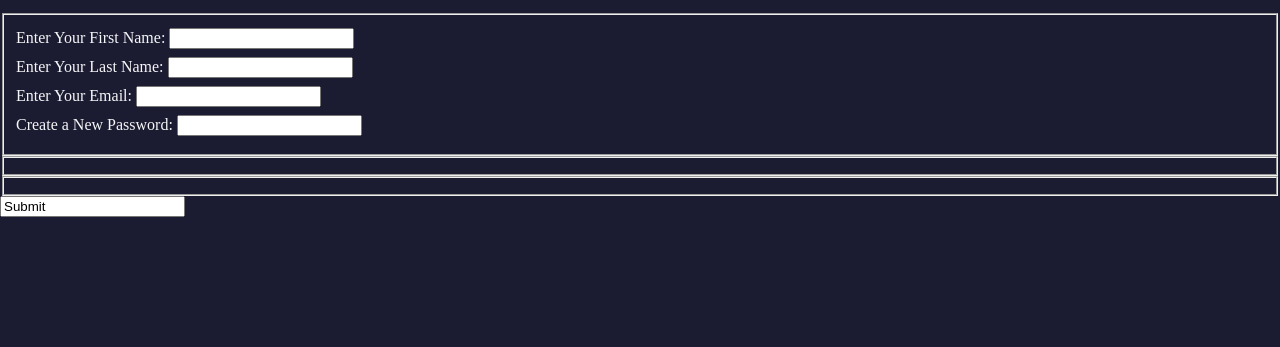
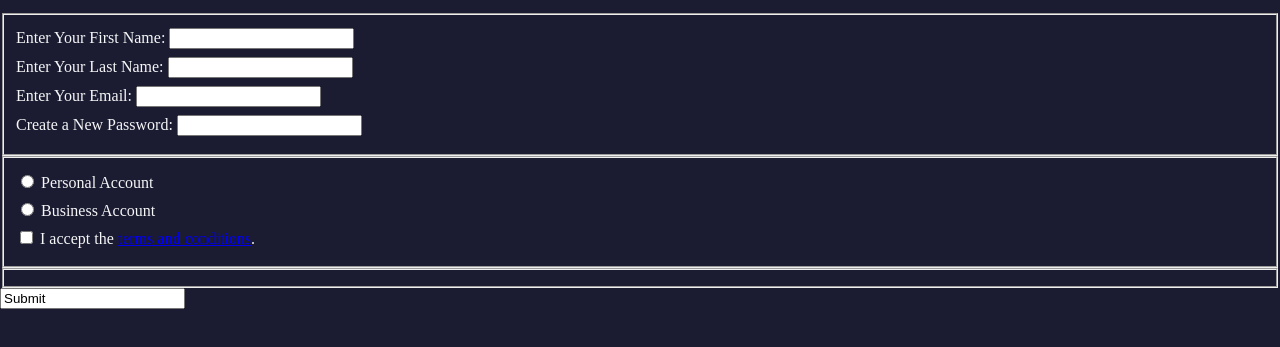
Before and after one commit to adex-badr18/simple-registration-form, a plain HTML site: page index.html in a window 1280 px wide. Shown: the part 101-448 px from the top of the page. Drawn offline with Linux system fonts and the light colour scheme.

Commit message:
Add fieldset for account type & terms and conditions

```diff
--- a/index.html
+++ b/index.html
@@ -21,7 +21,15 @@
             <label for="new-password">Create a New Password: <input type="password" id="new-password"
                     pattern="[a-z0-5]{8,}" required></label>
         </fieldset>
-        <fieldset></fieldset>
+        <fieldset>
+            <label for="personal-account"><input type="radio" name="account-type" id="personal-account"> Personal
+                Account</label>
+            <label for="business-account"><input type="radio" name="account-type" id="business-account"> Business
+                Account</label>
+            <label for="terms-and-conditions"><input type="checkbox" name="" id="terms-and-conditions" required> I
+                accept the <a href="https://www.freecodecamp.org/news/terms-of-service/">terms and
+                    conditions</a>.</label>
+        </fieldset>
         <fieldset></fieldset>
         <input type=" submit" value="Submit">
     </form>
```
